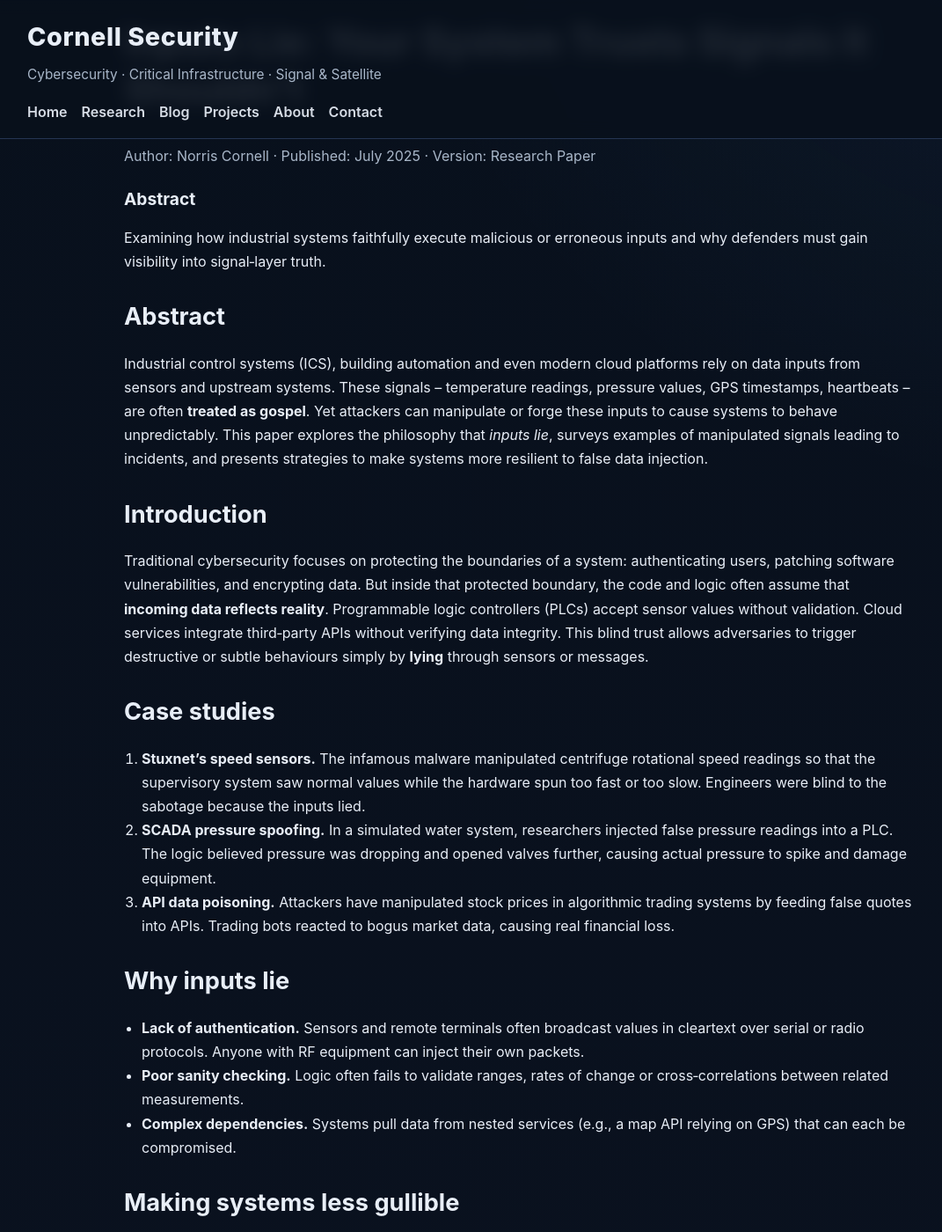
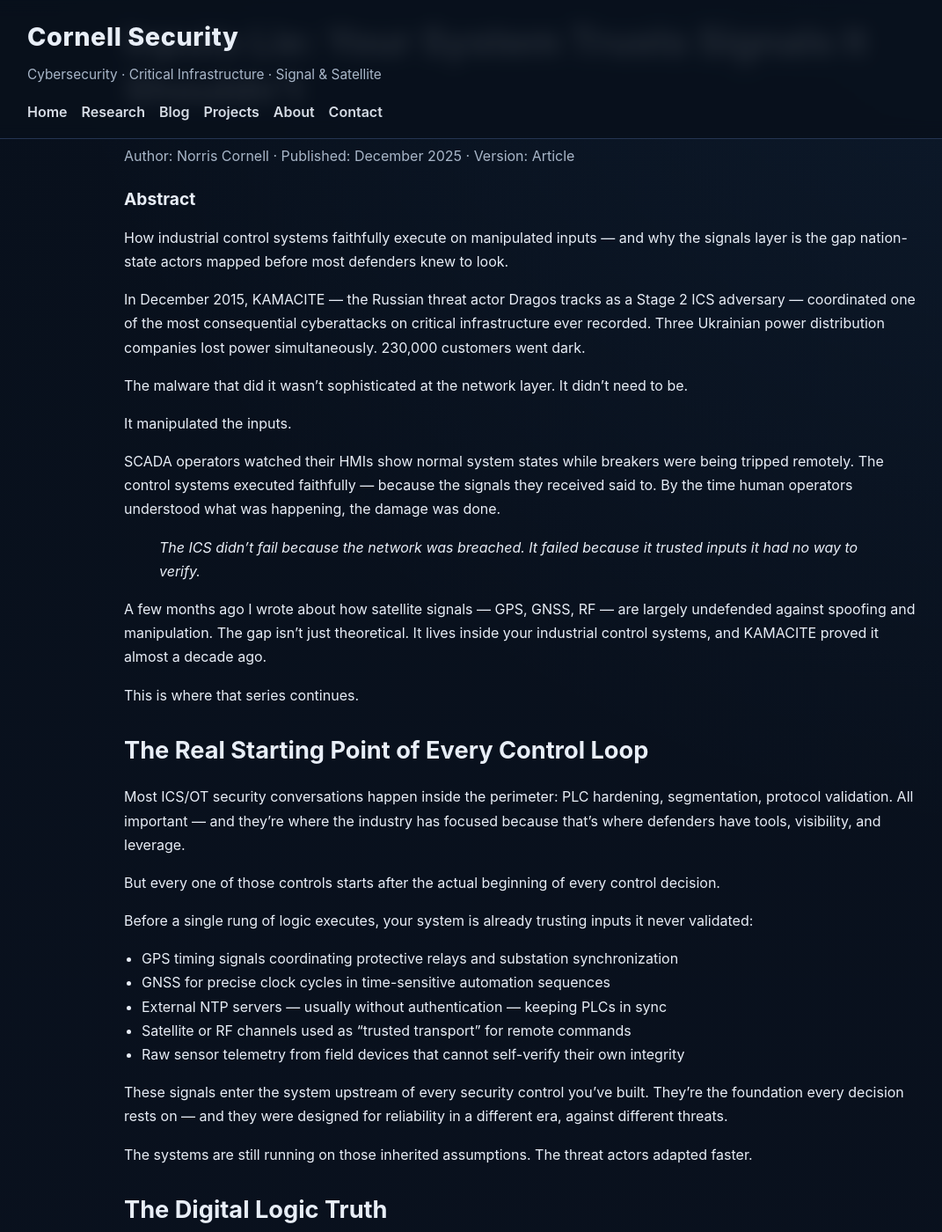
Before and after one commit to samson-2369/samson-2369.github.io, a Jekyll site: the page built from _research/inputs-lie-your-system-trusts-signals-it-shouldnt.md, in a window 1280 px wide and 1400 px high, scrolled down 255 px. Shown: the whole window at 88% size, without its empty margins (49-1120 px from the left). Built offline with Jekyll 4.4.1, drawn with Linux system fonts in a browser that asks for light colours; some of the changed text lies outside the part shown.

Commit message:
Revise paper on input trust issues in industrial systems
Updated the paper's metadata and expanded the content to include more detailed case studies and strategies for improving resilience against manipulated inputs in industrial control systems.

```diff
--- a/_research/inputs-lie-your-system-trusts-signals-it-shouldnt.md
+++ b/_research/inputs-lie-your-system-trusts-signals-it-shouldnt.md
@@ -1,46 +1,106 @@
 ---
 layout: paper
 title: "Inputs Lie: Your System Trusts Signals It Shouldn't"
-date: 2025-07-12
-version: "Research Paper"
-description: "Examining how industrial systems faithfully execute malicious or erroneous inputs and why defenders must gain visibility into signal‑layer truth."
+date: 2025-12-02
+version: "Article"
+description: "How industrial control systems faithfully execute on manipulated inputs — and why the signals layer is the gap nation-state actors mapped before most defenders knew to look."
 pdf: /assets/papers/inputs-lie.pdf
 ---
 
-## Abstract
+In December 2015, KAMACITE — the Russian threat actor Dragos tracks as a Stage 2 ICS adversary — coordinated one of the most consequential cyberattacks on critical infrastructure ever recorded. Three Ukrainian power distribution companies lost power simultaneously. 230,000 customers went dark.
 
-Industrial control systems (ICS), building automation and even modern cloud platforms rely on data inputs from sensors and upstream systems. These signals – temperature readings, pressure values, GPS timestamps, heartbeats – are often **treated as gospel**. Yet attackers can manipulate or forge these inputs to cause systems to behave unpredictably. This paper explores the philosophy that _inputs lie_, surveys examples of manipulated signals leading to incidents, and presents strategies to make systems more resilient to false data injection.
+The malware that did it wasn't sophisticated at the network layer. It didn't need to be.
 
-## Introduction
+It manipulated the inputs.
 
-Traditional cybersecurity focuses on protecting the boundaries of a system: authenticating users, patching software vulnerabilities, and encrypting data. But inside that protected boundary, the code and logic often assume that **incoming data reflects reality**. Programmable logic controllers (PLCs) accept sensor values without validation. Cloud services integrate third‑party APIs without verifying data integrity. This blind trust allows adversaries to trigger destructive or subtle behaviours simply by **lying** through sensors or messages.
+SCADA operators watched their HMIs show normal system states while breakers were being tripped remotely. The control systems executed faithfully — because the signals they received said to. By the time human operators understood what was happening, the damage was done.
 
-## Case studies
+> *The ICS didn't fail because the network was breached. It failed because it trusted inputs it had no way to verify.*
 
-1. **Stuxnet's speed sensors.** The infamous malware manipulated centrifuge rotational speed readings so that the supervisory system saw normal values while the hardware spun too fast or too slow. Engineers were blind to the sabotage because the inputs lied.
-2. **SCADA pressure spoofing.** In a simulated water system, researchers injected false pressure readings into a PLC. The logic believed pressure was dropping and opened valves further, causing actual pressure to spike and damage equipment.
-3. **API data poisoning.** Attackers have manipulated stock prices in algorithmic trading systems by feeding false quotes into APIs. Trading bots reacted to bogus market data, causing real financial loss.
+A few months ago I wrote about how satellite signals — GPS, GNSS, RF — are largely undefended against spoofing and manipulation. The gap isn't just theoretical. It lives inside your industrial control systems, and KAMACITE proved it almost a decade ago.
 
-## Why inputs lie
+This is where that series continues.
 
-- **Lack of authentication.** Sensors and remote terminals often broadcast values in cleartext over serial or radio protocols. Anyone with RF equipment can inject their own packets.
-- **Poor sanity checking.** Logic often fails to validate ranges, rates of change or cross‑correlations between related measurements.
-- **Complex dependencies.** Systems pull data from nested services (e.g., a map API relying on GPS) that can each be compromised.
+## The Real Starting Point of Every Control Loop
 
-## Making systems less gullible
+Most ICS/OT security conversations happen inside the perimeter: PLC hardening, segmentation, protocol validation. All important — and they're where the industry has focused because that's where defenders have tools, visibility, and leverage.
 
-* **Redundant sensing.** Use multiple sensors with diverse modalities (e.g., pressure and flow rate) to cross‑validate readings.
-* **Check plausibility.** Implement rate‑of‑change limits and sanity checks. If a temperature reading jumps 50 °C in a second, disregard it until further corroboration.
-* **Cryptographically authenticate signals.** Where possible, use signed messages or challenge‑response protocols for remote sensors.
-* **Monitor for anomalies.** Behavioural analytics can detect when control loops are responding in ways inconsistent with physical laws.
-* **Fail safe.** Default to safe states (shutdown, manual override) when sensor data becomes suspect rather than optimistically continuing.
+But every one of those controls starts after the actual beginning of every control decision.
 
-## Conclusion
+Before a single rung of logic executes, your system is already trusting inputs it never validated:
 
-Software will always behave in accordance with its inputs. Attackers exploit this by lying through sensors, APIs and upstream systems. Defenders must broaden the definition of cybersecurity to include **assuring the truth of the data that drives our logic**. Only by recognising that inputs can and will lie can we build systems resilient to deception.
+- GPS timing signals coordinating protective relays and substation synchronization
+- GNSS for precise clock cycles in time-sensitive automation sequences
+- External NTP servers — usually without authentication — keeping PLCs in sync
+- Satellite or RF channels used as "trusted transport" for remote commands
+- Raw sensor telemetry from field devices that cannot self-verify their own integrity
 
-## Citation
+These signals enter the system upstream of every security control you've built. They're the foundation every decision rests on — and they were designed for reliability in a different era, against different threats.
 
-Cornell, N. (2025). _Inputs Lie: Your System Trusts Signals It Shouldn't_. Cornell Security Research Archive. https://www.cornellsecurity.com/research/inputs-lie-your-system-trusts-signals-it-shouldnt
+The systems are still running on those inherited assumptions. The threat actors adapted faster.
 
-© 2025 Norris Cornell. This research may be cited with attribution. Redistribution or reproduction without permission is prohibited.
+## The Digital Logic Truth
+
+Here's what connects traditional cybersecurity to OT at a fundamental level: PLCs and RTUs are deterministic digital logic. They don't think. They evaluate.
+
+If inputs are wrong, outputs are wrong. That's not a bug — it's how deterministic systems are designed to work.
+
+> *A corrupted GPS timing signal doesn't "confuse" a protective relay. It forces a specific state. A spoofed sensor value doesn't make an RTU hesitate — it flips a bit in a digital register, and logic executes accordingly.*
+
+The PLC has no mechanism for distinguishing truth from a well-crafted lie. If you can control what the system believes about its inputs, you control what the system does — without ever touching the logic itself.
+
+This is what VOLTZITE is doing right now. Dragos's 2025 Year in Review documents VOLTZITE at Stage 2 — actively investigating what inputs cause industrial processes to stop. They're not trying to write malware. They're mapping the input layer.
+
+The operator staring at the HMI sees what the compromised signals tell them. They make decisions based on a fictional reality. From there, consequences cascade into the physical world.
+
+## Why This Gap Is Structural
+
+You can't retrofit authentication into 20-year-old GPS receivers without breaking the timing precision the entire grid synchronization depends on. You can't patch GNSS clock synchronization without risking the availability your operation requires to stay online.
+
+This isn't a failure of security programs. It's how the discipline developed.
+
+Traditional ICS/OT security focuses where defenders have leverage: inside the perimeter, where you control the logic and the communications. The signals layer sits upstream — in infrastructure that evolved for different purposes, operated by different teams, under different assumptions about who the adversary was.
+
+KAMACITE, ELECTRUM, and VOLTZITE understand this asymmetry. They operate below the detection floor of every framework currently deployed in critical infrastructure. MITRE ATT&CK for ICS documents what they do at the network and logic layers — but has no techniques for physical-layer signal manipulation. NERC CIP has no requirements for GNSS timing integrity monitoring. CISA's Known Exploited Vulnerabilities catalog has no entries for GPS spoofing.
+
+> *The gap isn't in your tools. The gap is in the threat model — and nation-state actors mapped it years before most defenders knew to look.*
+
+## Detection Without Replacement
+
+Here's what matters for defenders: you don't need to tear out your legacy infrastructure to start closing this gap.
+
+Signal-layer threats leave traces — if you're looking for them:
+
+- **Timing anomalies** — Discrepancies between redundant clocks or GPS receivers that don't reconcile with each other or with physical reality
+- **Sensor consistency failures** — Redundant field sensors reporting divergent values with no physical explanation
+- **GNSS/NTP drift** — Sudden unexplained shifts in timing that don't correlate with known infrastructure changes
+- **RF environment changes** — Patterns that don't align with expected site conditions
+- **Operator intuition** — Someone noticing something "feels wrong" with sensor readings even though no alarm fired. This is a signal, not noise.
+
+The common thread is better observability at the signals layer, not new hardware. Most organizations already collect this data in some form. The question is whether anyone is looking at it through an adversarial lens.
+
+## What This Means for Your Infrastructure
+
+If your critical operations depend on any external signal — timing, positioning, navigation, or remote commands — you are running on inputs you have probably never threat-modeled for spoofing, replay, or manipulation.
+
+Dragos's 2025 report found that 82% of OT organizations have no clear criteria for when an operational anomaly should trigger a cyber investigation. That means most environments cannot distinguish between a system behaving strangely and a system being attacked at the inputs layer. By the time they figure it out, the forensic data that would explain what happened is already gone.
+
+That's the structural problem the Inputs Lie framework is designed to address.
+
+> *The question isn't whether your perimeter is hardened. It's whether you've ever threat-modeled the signals your system trusts before it reaches the perimeter.*
+
+## Next in This Series
+
+Next: how PLCs and RTUs actually fail under adversarial conditions — and what deterministic logic executing on manipulated inputs means for your detection strategy.
+
+For now, start here:
+
+- Map where your operations touch external signals — GPS, NTP, GNSS, RF, satellite links, field sensor telemetry
+- Ask which of those signals your security program has threat-modeled for spoofing, replay, or manipulation
+- For any you haven't: that's your gap. That's where VOLTZITE is looking
+
+The invisible layer defenders overlook is becoming the layer attackers exploit. Let's make it visible.
+
+---
+
+*Norris Cornell is a cybersecurity professional specializing in IAM, ICS/OT, and satellite cybersecurity. Speaker at BSides Delaware 2025. Research and full framework at CornellSecurity.com.*
```
